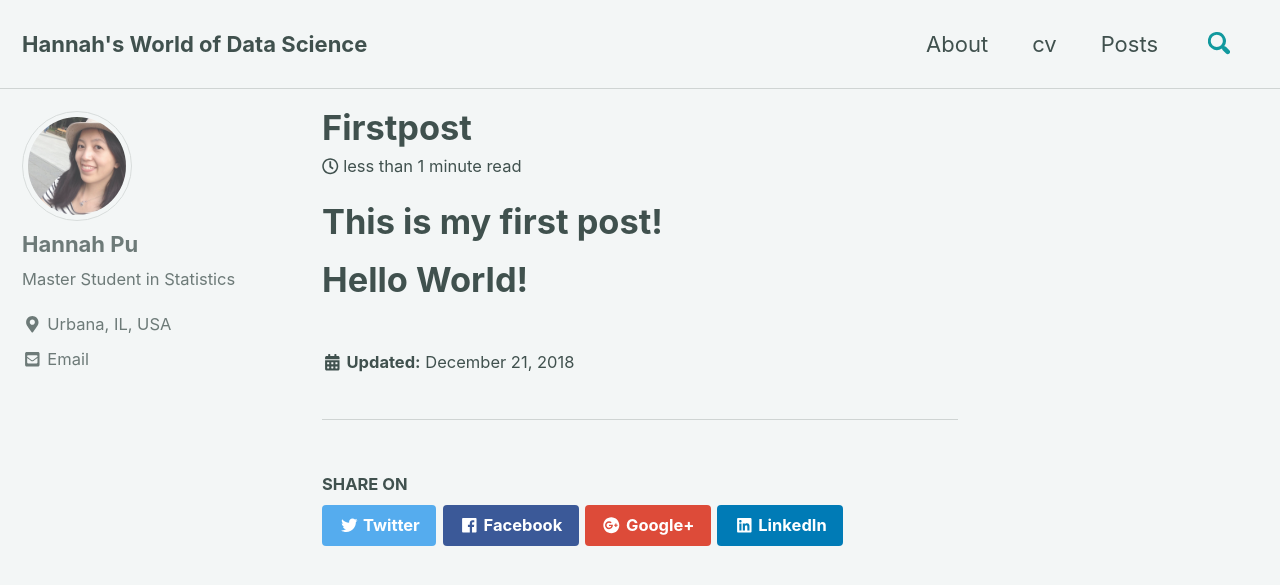
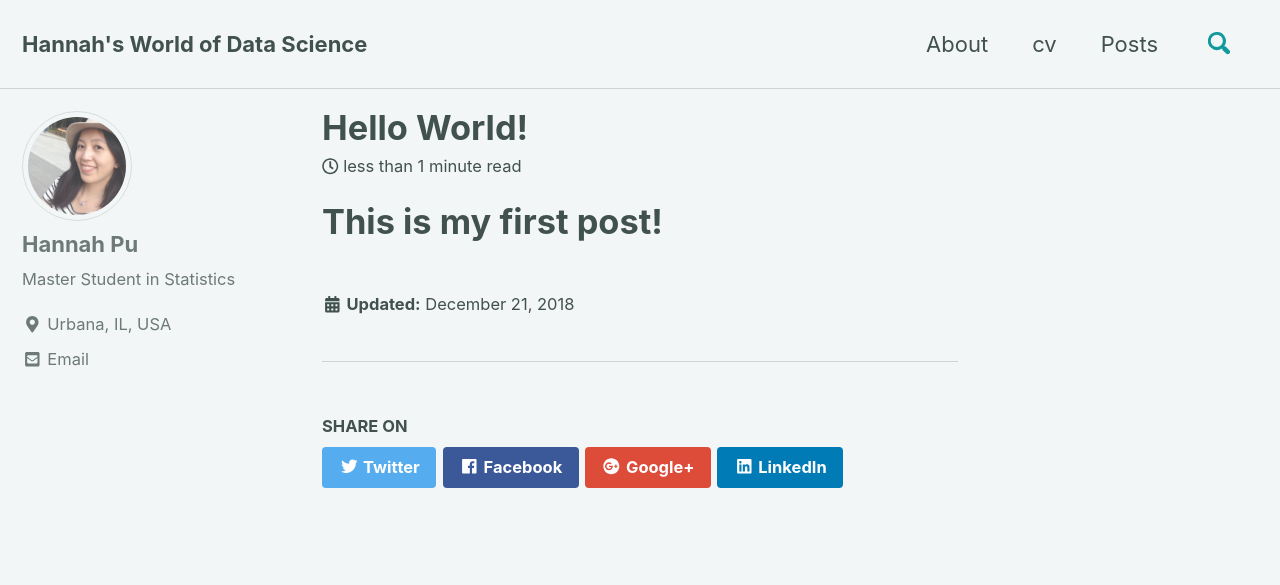
Before and after one commit to hannahpu/hannahpu.github.io, a Jekyll site: the page built from _posts/2018-12-21-firstPost.md, in a window 1280 px wide and 900 px high. Shown: the top 585 px of the window. Built offline with Jekyll 4.4.1, drawn with Linux system fonts in a browser that asks for light colours; cached includes are drawn as plain includes; nearby versions of some CDN libraries; some of the changed lines change nothing that is shown.

Commit message:
Update 2018-12-21-firstPost.md

```diff
--- a/_posts/2018-12-21-firstPost.md
+++ b/_posts/2018-12-21-firstPost.md
@@ -1,2 +1,7 @@
+---
+layout: single
+title: "Hello World!"
+---
+
+
 # This is my first post!
-# Hello World!
```
